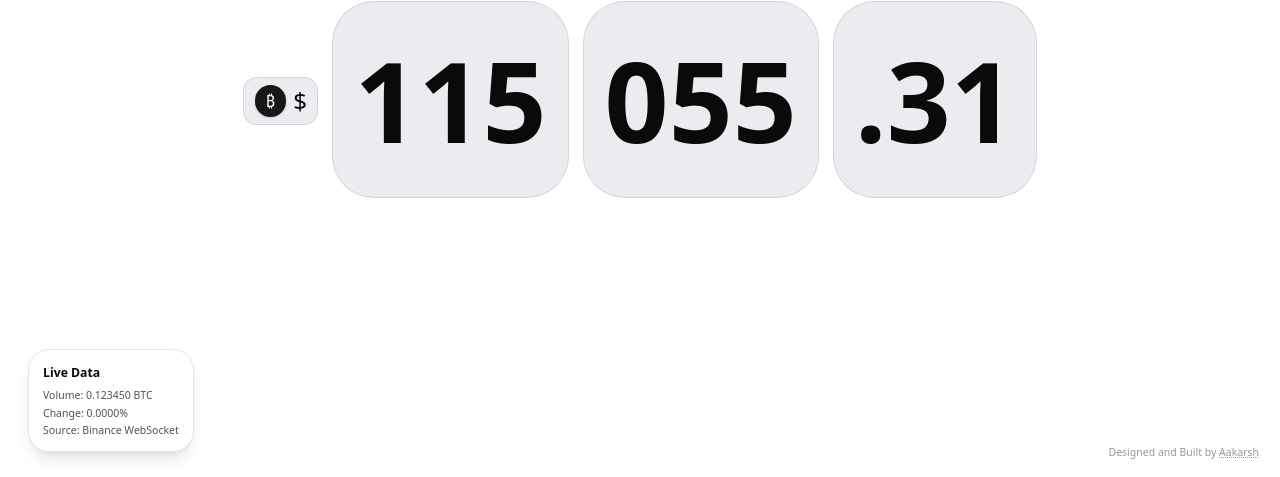
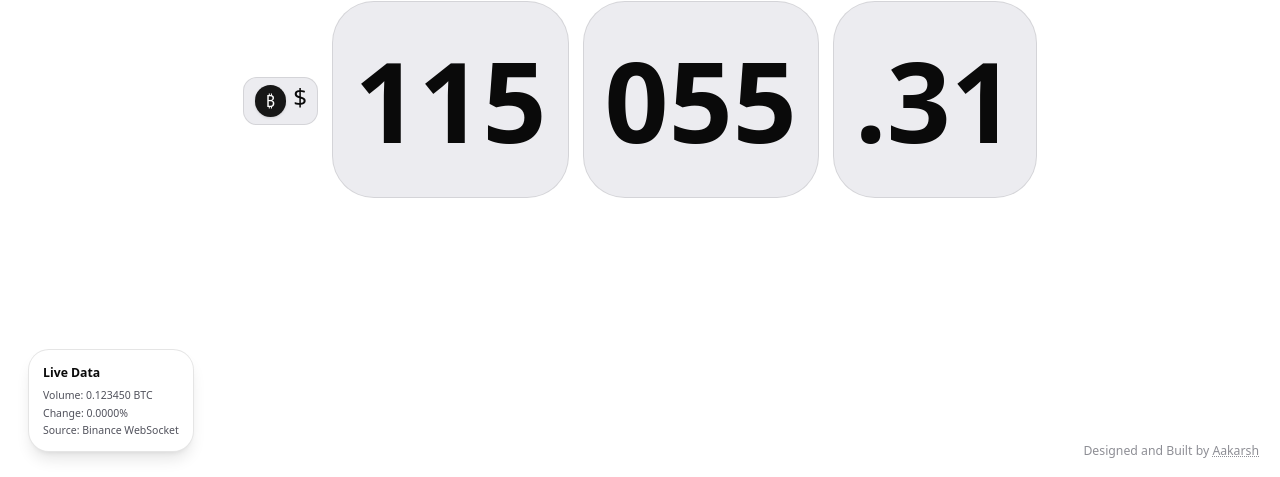
Before and after one commit to aakarshraaj/btcusdt, a React (Vite) app: page / in a window 1280 px wide. Shown: the part 320-797 px from the top of the page. Built offline with nearby package versions, Linux system fonts and the light colour scheme; no server answers.

Commit message:
bug fixes new

```diff
--- a/App.tsx
+++ b/App.tsx
@@ -106,7 +106,7 @@ export default function App() {
         return next
       })
     }
-    interval = window.setInterval(step, 40)
+    interval = window.setInterval(step, 28)
     return () => {
       if (interval) window.clearInterval(interval)
     }
@@ -268,11 +268,11 @@ export default function App() {
               <p className="leading-none">BTC / USDT</p>
             </div>
             <div className="flex flex-col md:flex-row md:items-center md:justify-start gap-3 sm:gap-4">
-              <div className="inline-flex items-center gap-2 bg-muted rounded-2xl border border-border px-3 py-2 w-fit md:mt-1 scale-110 sm:scale-100 origin-left">
-                <div className="size-9 rounded-full bg-neutral-900 text-white dark:bg-white dark:text-neutral-900 flex items-center justify-center shadow-sm">
+              <div className="inline-flex items-start gap-2 bg-muted rounded-2xl border border-border px-3 py-2 w-fit md:mt-1 scale-110 sm:scale-100 origin-left">
+                <div className="size-9 rounded-full bg-neutral-900 text-white dark:bg-white dark:text-neutral-900 flex items-center justify-center shadow-sm self-start">
                   <span className="text-[16px] leading-none">₿</span>
                 </div>
-                <div className="font-['Space Grotesk',_sans-serif] text-foreground text-[28px] sm:text-[24px] leading-none">$</div>
+                <div className="font-['Space Grotesk',_sans-serif] text-foreground text-[28px] sm:text-[24px] leading-none self-start">$</div>
               </div>
               <div className="flex flex-col md:flex-row gap-3 sm:gap-4">
                 <div className="md:w-auto"><PriceBlock value={currentParts.first} previousValue={previousParts.first} /></div>
@@ -288,11 +288,14 @@ export default function App() {
       {/* Bottom-right: Typewriter footer */}
       <motion.div
         className="fixed right-4 bottom-[calc(env(safe-area-inset-bottom)+12px)] sm:bottom-6 sm:right-6 z-20 text-muted-foreground"
-        initial={{ opacity: 0, y: 16 }}
-        animate={{ opacity: footerDim ? 0.6 : 1, y: 0 }}
-        transition={{ duration: 0.6 }}
+        initial={{ opacity: 0, y: 12 }}
+        animate={{ opacity: footerDim ? 0.65 : 1, y: 0 }}
+        transition={{
+          opacity: { duration: 0.9, ease: 'easeOut' },
+          y: { type: 'spring', stiffness: 220, damping: 24 }
+        }}
       >
-        <div className="text-[11px] sm:text-xs font-['Space Grotesk',_sans-serif] select-none">
+        <div className="text-[13px] sm:text-sm font-['Space Grotesk',_sans-serif] select-none">
           <span>{footerPreText.slice(0, Math.min(footerTypedCount, footerPreText.length))}</span>
           <a
             className="underline decoration-dotted hover:decoration-solid hover:text-foreground transition-colors"
@@ -305,7 +308,7 @@ export default function App() {
               : ''}
           </a>
           {footerTypedCount < footerPreText.length + footerLinkText.length && (
-            <span className="ml-0.5 opacity-60">|</span>
+            <span className="ml-0.5 opacity-60 animate-pulse">|</span>
           )}
         </div>
       </motion.div>
```
